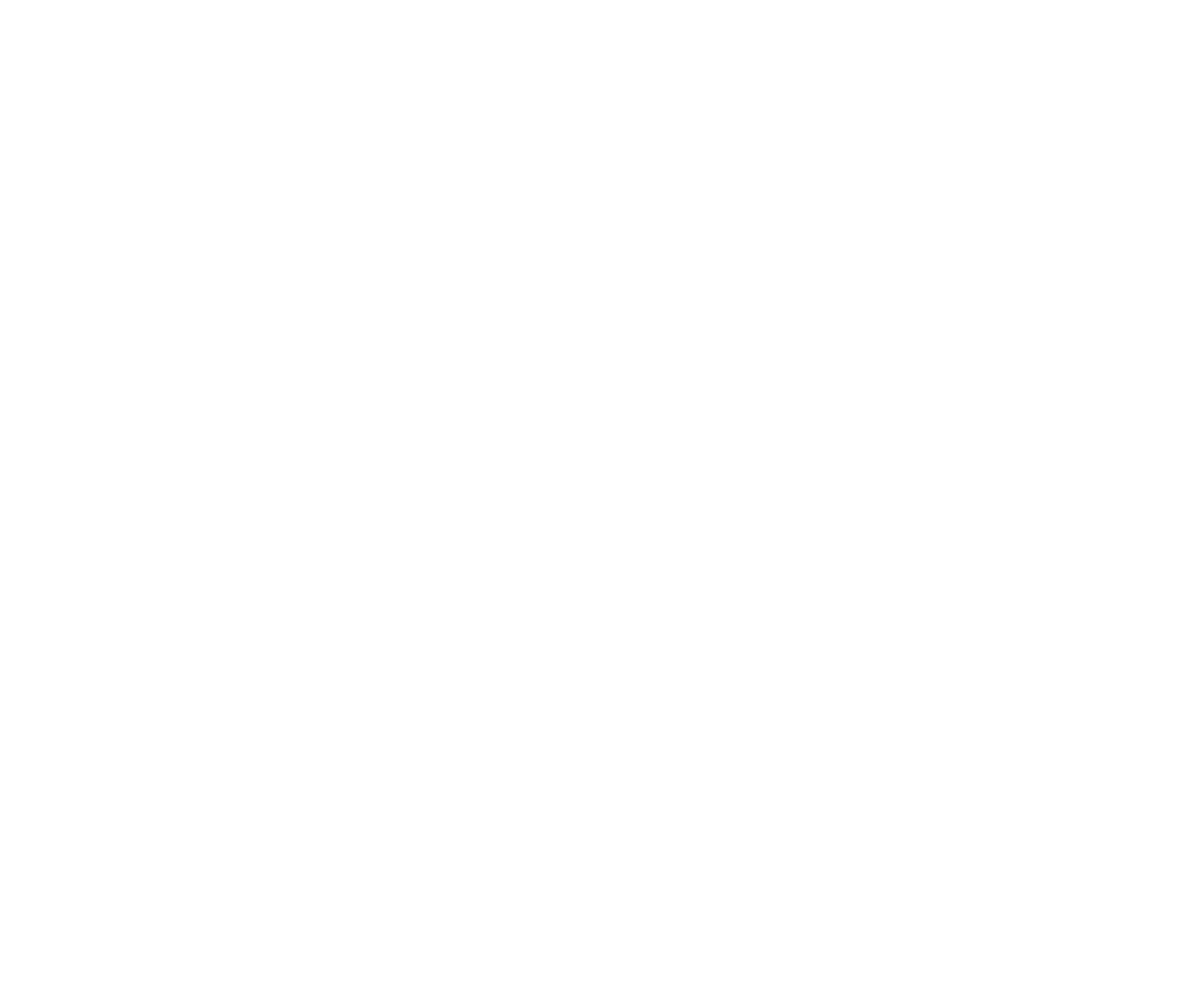
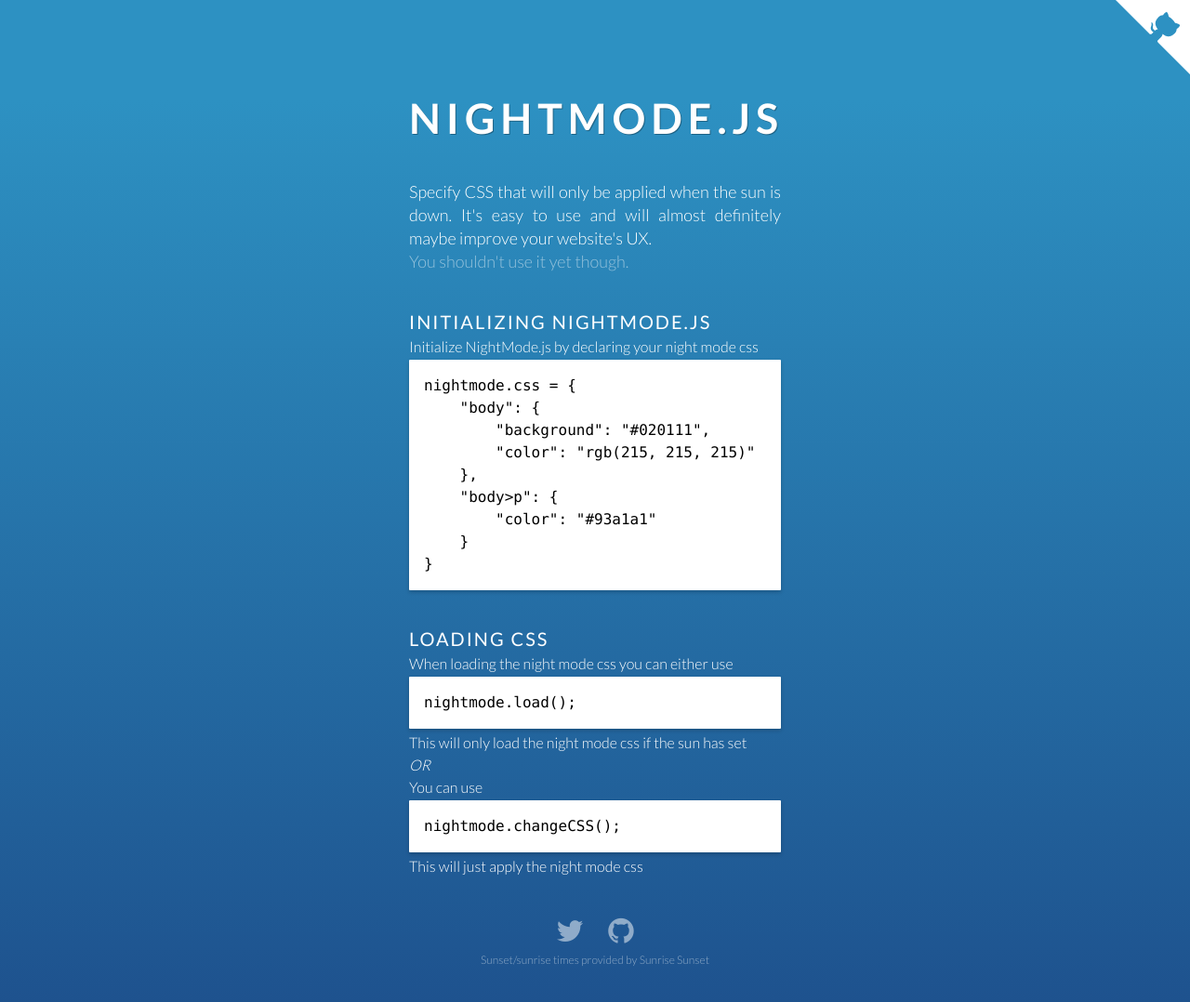
Before and after one commit to Briix/nightmode, a plain HTML site: page index.html in a window 1280 px wide. Shown: the whole page at 93% size. Before the commit the page ends 800 px from the top, so only its background shows below. Drawn offline with Linux system fonts and the light colour scheme.

Commit message:
page ready :innocent:

```diff
--- /dev/null
+++ b/css/main.css
@@ -0,0 +1,107 @@
+*
+{
+    margin: 0;
+    padding: 0;
+    box-sizing: border-box;
+}
+
+body
+{
+    -webkit-transition: 1s ease all;
+            transition: 1s ease all;
+
+    font-family: "Lato", sans-serif;
+    font-weight: 300;
+    font-size: 16px;
+
+    color: rgb(255, 255, 255);
+    background: #1e528e;
+    background: -webkit-linear-gradient(to bottom, #2d91c2 10%,#1e528e 100%);
+    background: linear-gradient(to bottom, #2d91c2 10%, #1e528e 100%);
+}
+
+a {
+    color: rgba(255, 255, 255, 0.5);
+    text-decoration: none;
+    -webkit-transition: 0.3s ease color;
+            transition: 0.3s ease color;
+}
+
+a:hover {
+   color: rgba(255, 255, 255, 1);
+}
+
+#content
+{
+    width: 450px;
+    margin: 0 auto;
+    padding-left: 25px;
+    padding-right: 25px;
+}
+
+#content h1{
+    text-align: center;
+    font-size: 2.8em;
+    margin-top: 100px;
+    text-transform: uppercase;
+    text-shadow: 1px 1px rgba(0, 0, 0, 0.3);
+    letter-spacing: 6px;
+}
+
+#content .subtext{
+    font-size: 18px;
+    margin-top: 40px;
+    text-align: justify;
+    line-height: 25px;
+}
+
+#content h2 {
+    margin-top: 40px;
+    margin-bottom: 5px;
+    font-weight: 400;
+    letter-spacing: 2px;
+    font-size: 20px;
+    text-transform: uppercase;
+}
+
+#content p>em {
+    display: block;
+    margin-top: 5px;
+    margin-bottom: 5px;
+}
+
+#content pre {
+    word-wrap: normal;
+    padding: 16px;
+    background: #ffffff;
+    border-radius: 1px;
+    color: #000000;
+    margin: 5px 0 5px 0;
+    box-shadow: rgba(0,0,0,.2) 0 2px 4px 0;
+    overflow-y: auto;
+}
+
+#content pre>code {
+    font-family: menlo, monaco, monospace;
+    background: #ffffff;
+    line-height: 24px;
+}
+
+#footer {
+    text-align: center;
+    font-size: 2em;
+    margin-top: 40px;
+    margin-bottom: 40px;
+}
+
+#footer i {
+    margin-left: 10px;
+    margin-right: 10px;
+}
+
+
+#footer p {
+    margin-top: 5px;
+    font-size: 12px;
+    color: rgba(255, 255, 255, 0.5);
+}
--- a/index.html
+++ b/index.html
@@ -2,8 +2,61 @@
 <html>
 <head>
     <title>NightModejs</title>
+
+    <meta name="viewport" content="initial-scale=0.7">
+
+    <link href='https://fonts.googleapis.com/css?family=Lato:400,300,700' rel='stylesheet' type='text/css'>
+    <link rel="stylesheet" href="https://maxcdn.bootstrapcdn.com/font-awesome/4.5.0/css/font-awesome.min.css">
+    <link rel="stylesheet" type="text/css" href="css/main.css">
 </head>
 <body>
+    <a href="https://github.com/Briix/NightModejs" class="github-corner"><svg width="80" height="80" viewBox="0 0 250 250" style="fill:#fff; color:#2d91c2; position: absolute; top: 0; border: 0; right: 0;"><path d="M0,0 L115,115 L130,115 L142,142 L250,250 L250,0 Z"></path><path d="M128.3,109.0 C113.8,99.7 119.0,89.6 119.0,89.6 C122.0,82.7 120.5,78.6 120.5,78.6 C119.2,72.0 123.4,76.3 123.4,76.3 C127.3,80.9 125.5,87.3 125.5,87.3 C122.9,97.6 130.6,101.9 134.4,103.2" fill="currentColor" style="transform-origin: 130px 106px;" class="octo-arm"></path><path d="M115.0,115.0 C114.9,115.1 118.7,116.5 119.8,115.4 L133.7,101.6 C136.9,99.2 139.9,98.4 142.2,98.6 C133.8,88.0 127.5,74.4 143.8,58.0 C148.5,53.4 154.0,51.2 159.7,51.0 C160.3,49.4 163.2,43.6 171.4,40.1 C171.4,40.1 176.1,42.5 178.8,56.2 C183.1,58.6 187.2,61.8 190.9,65.4 C194.5,69.0 197.7,73.2 200.1,77.6 C213.8,80.2 216.3,84.9 216.3,84.9 C212.7,93.1 206.9,96.0 205.4,96.6 C205.1,102.4 203.0,107.8 198.3,112.5 C181.9,128.9 168.3,122.5 157.7,114.1 C157.9,116.9 156.7,120.9 152.7,124.9 L141.0,136.5 C139.8,137.7 141.6,141.9 141.8,141.8 Z" fill="currentColor" class="octo-body"></path></svg></a>
 
+    <style>
+        .github-corner:hover .octo-arm{animation:octocat-wave 560ms ease-in-out;}@keyframes octocat-wave{0%,100%{transform:rotate(0);}20%,60%{transform:rotate(-25deg);}40%,80%{transform:rotate(10deg);}}@media (max-width:500px){.github-corner:hover .octo-arm{animation:none;}.github-corner .octo-arm{animation:octocat-wave 560ms ease-in-out;}}
+    </style>
+
+    <div id="content">
+        <h1>NightMode.js</h1>
+        <p class="subtext">Specify CSS that will only be applied when the sun is down. It's easy to use and will almost definitely maybe improve your website's UX. <br><a href="#">You shouldn't use it yet though.</a></p>
+
+        <h2>Initializing NightMode.js</h2>
+        <p>Initialize NightMode.js by declaring your night mode css</p>
+        <pre><code>nightmode.css = {
+    "body": {
+        "background": "#020111",
+        "color": "rgb(215, 215, 215)"
+    },
+    "body>p": {
+        "color": "#93a1a1"
+    }
+}</code></pre>
+
+        <h2>Loading CSS</h2>
+        <p>When loading the night mode css you can either use</p>
+        <pre><code>nightmode.load();</code></pre>
+        <p>This will only load the night mode css if the sun has set <em>OR</em> You can use</p>
+        <pre><code>nightmode.changeCSS();</code></pre>
+        <p>This will just apply the night mode css</p>
+        <div id="footer">
+            <a href="https://twitter.com/br11x"><i class="fa fa-twitter"></i></a>
+            <a href="https://github.com/Briix"><i class="fa fa-github"></i></a>
+            <p>Sunset/sunrise times provided by <a href="http://sunrise-sunset.org/">Sunrise Sunset</a></p>
+        </div>
+    </div>
+
+<script src="js/nightmode.js"></script>
+<script type="text/javascript">
+    nightmode.css = {
+        "body": {
+            "color": "rgb(215, 215, 215)",
+            "background": "linear-gradient(to bottom, #020111 10%,#3a3a52 100%)"
+        },
+        "svg": {
+            "color": "#151513"
+        }
+    }
+    nightmode.load();
+</script>
 </body>
 </html>
--- /dev/null
+++ b/js/nightmode.js
@@ -0,0 +1,34 @@
+var nightmode = {
+    css: {},
+    load: function() {
+        if (navigator.geolocation) {
+            navigator.geolocation.getCurrentPosition(this.update);
+        }
+    },
+    update: function(position) {
+        var lat = position.coords.latitude;
+        var lon = position.coords.longitude;
+        nightmode.getJSONP("http://api.sunrise-sunset.org/json?lat=" + lat + "&lng=" + lon + "&formatted=0&callback=nightmode.success");
+    },
+    success: function(data) {
+        var now = new Date();
+        (data["results"]["sunset"] > now.toISOString() && data["results"]["sunrise"] < now.toISOString()) ? null : nightmode.changeCSS();
+    },
+    changeCSS: function() {
+        for (var prop in nightmode.css) {
+            for (var attr in nightmode.css[prop]) {
+                var elements = document.querySelectorAll(prop);
+                for (var i = 0; i < elements.length; i++) {
+                    elements[i].style[attr] = nightmode.css[prop][attr];
+                }
+            }
+        }
+    },
+    getJSONP: function(url) {
+        var s = document.createElement('script');
+        s.type = 'text/javascript';
+        s.src = url;
+        var h = document.getElementsByTagName('script')[0];
+        h.parentNode.insertBefore(s, h);
+    }
+}
```
